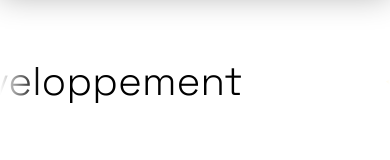
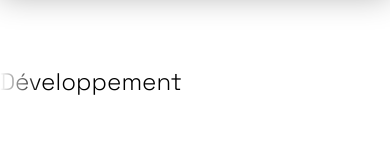
Before and after one commit to OHNIMUS-Leopold/refonte-MMI, a Nuxt app: page / in a window 390 px wide. Shown: the part 3663-3823 px from the top of the page. Built offline with nearby package versions, Linux system fonts and the light colour scheme.

Commit message:
taille mobile

```diff
--- a/components/slidingText.vue
+++ b/components/slidingText.vue
@@ -93,6 +93,15 @@
     width: auto; /* Conserve les proportions */
 }
 
+@media (max-width: 768px) {
+    .text {
+        font-size: 1.5rem;
+    }
+    .vector {
+        height: 2rem;
+    }
+}
+
 /* Animation pour le déroulement normal */
 @keyframes autoRun {
     from {
```
